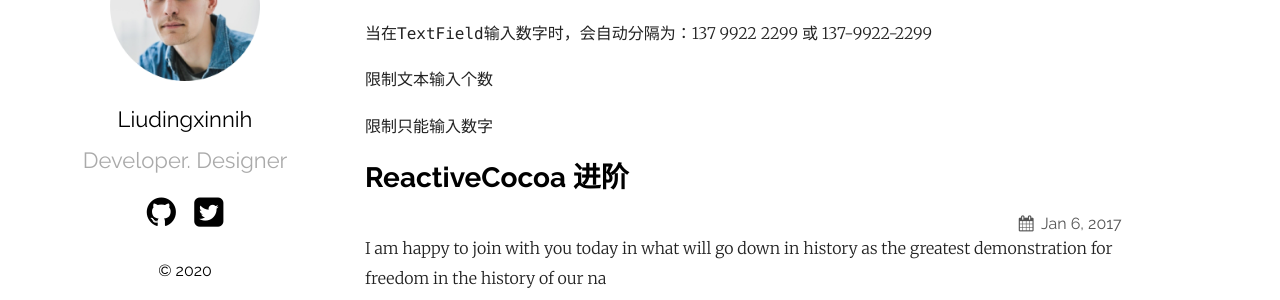
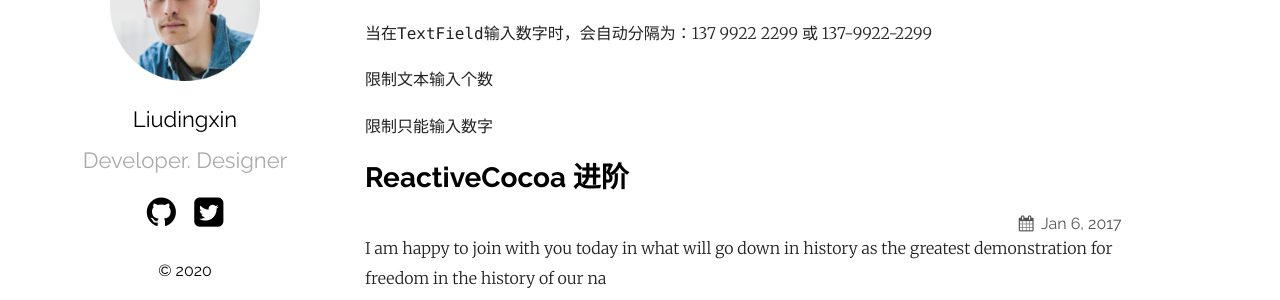
Before and after one commit to liudingxin/liudingxin.github.io, a Jekyll site: the page built from index.md, in a window 1280 px wide. Shown: the part 269-569 px from the top of the page. Built offline with Jekyll 4.4.1, drawn with Linux system fonts in a browser that asks for light colours; part of the change alters nothing that is shown.

Commit message:
change yml

```diff
--- a/_config.yml
+++ b/_config.yml
@@ -18,7 +18,7 @@
 # You can create any custom variable you would like, and they will be accessible
 # in the templates via {{ site.myvariable }}.
 
-title: Liudingxin
+title: Liudingxin HomePage
 
 info:
   name: Liudingxin
--- a/_layouts/default.html
+++ b/_layouts/default.html
@@ -11,7 +11,7 @@
           site.info.name }}"></a
         >
         <h2 id="title">
-          <a href="/">{{ site.info.name }}nih</a>
+          <a href="/">{{ site.info.name }}</a>
         </h2>
         <p class="tagline">{{ site.info.tagline }}</p>
         <ul class="social">
```
